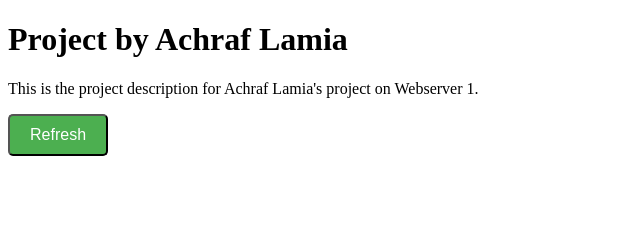
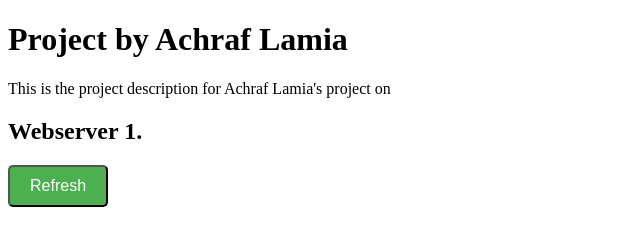
Before and after one commit to AchrafLamia/tpweb, a plain HTML site: page index1.html in a window 1280 px wide. Shown: the whole page, without its empty margins (0-640 px from the left). Drawn offline with Linux system fonts and the light colour scheme.

Commit message:
Update index1.html

```diff
--- a/index1.html
+++ b/index1.html
@@ -28,7 +28,7 @@
 
 <body>
     <h1>Project by Achraf Lamia</h1>
-    <p>This is the project description for Achraf Lamia's project on Webserver 1.</p>
+    <p>This is the project description for Achraf Lamia's project on</p><h2>Webserver 1.</h2>
     <button class="refresh-button" onclick="window.location.reload();">Refresh</button>
 </body>
 
```
